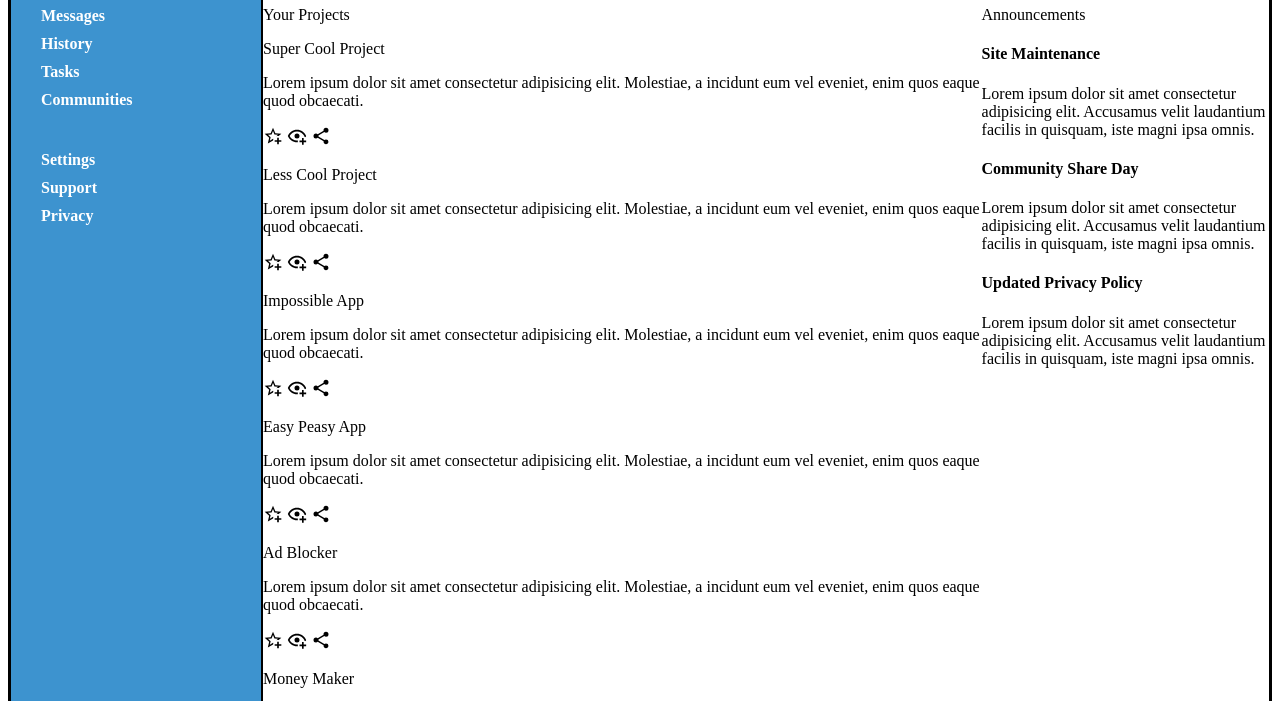
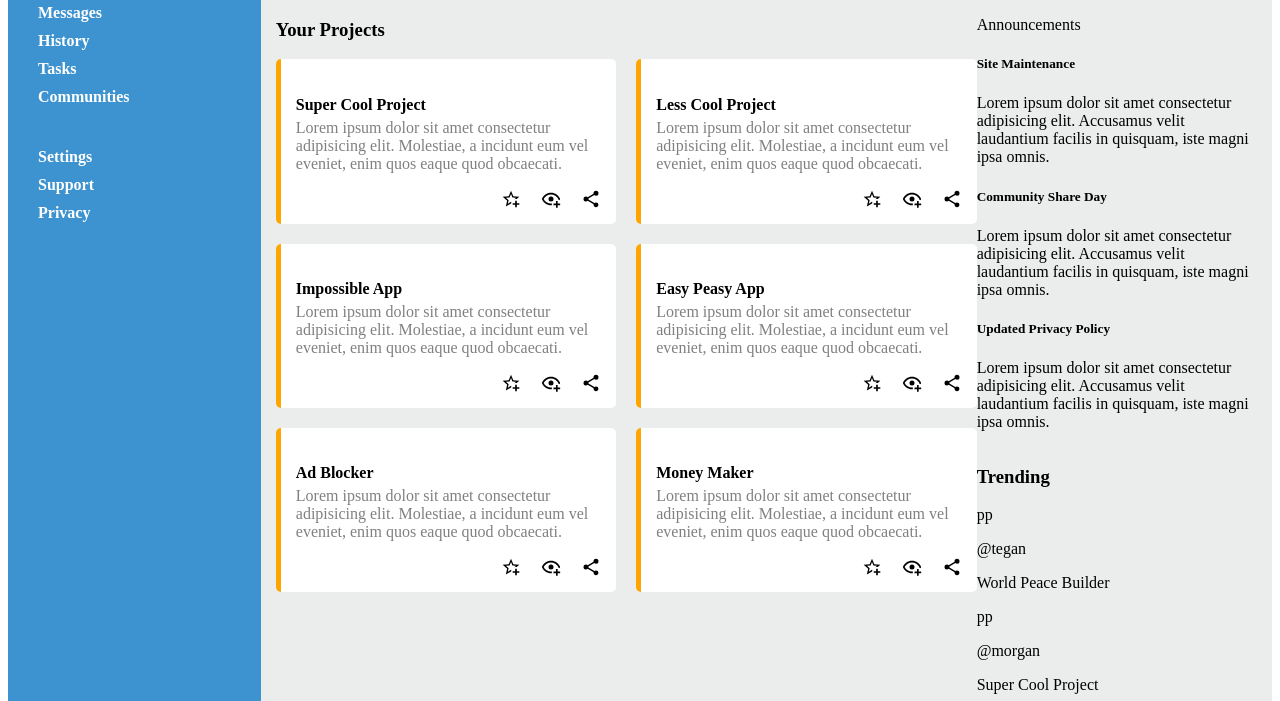
Before and after one commit to kusumakalla/Admin-Dashboard, a plain HTML site: page index.html in a window 1280 px wide. Shown: the part 153-854 px from the top of the page. Drawn offline with Linux system fonts and the light colour scheme.

Commit message:
Add layout and styles to cards section
Arrange the cards in grid and sttle them

```diff
--- a/index.html
+++ b/index.html
@@ -56,55 +56,62 @@
         </div>
         <div class="main-content">
             <div class="project-list">
-                <p>Your Projects</p>
-                <div class="card1">
-                    <p>Super Cool Project</p>
-                    <p>Lorem ipsum dolor sit amet consectetur adipisicing elit. Molestiae, a incidunt eum vel eveniet,
+                <h3>Your Projects</h3>
+                <div class="cards">
+                    <div class="card">
+                        <h4>Super Cool Project</h4>
+                        <p>Lorem ipsum dolor sit amet consectetur adipisicing elit. Molestiae, a incidunt eum vel
+                            eveniet,
                             enim quos eaque quod obcaecati.</p>
                         <div><img src="./images/star-plus-outline.svg" alt="stars" width="20px">
                             <img src="./images/eye-plus-outline.svg" alt="views" width="20px">
                             <img src="./images/share-variant.svg" alt="share" width="20px">
                         </div>
                     </div>
-                <div class="card2">
-                    <p>Less Cool Project</p>
-                    <p>Lorem ipsum dolor sit amet consectetur adipisicing elit. Molestiae, a incidunt eum vel eveniet,
+                    <div class="card">
+                        <h4>Less Cool Project</h4>
+                        <p>Lorem ipsum dolor sit amet consectetur adipisicing elit. Molestiae, a incidunt eum vel
+                            eveniet,
                             enim quos eaque quod obcaecati.</p>
                         <div><img src="./images/star-plus-outline.svg" alt="stars" width="20px">
                             <img src="./images/eye-plus-outline.svg" alt="views" width="20px">
                             <img src="./images/share-variant.svg" alt="share" width="20px">
                         </div>
                     </div>
-                <div class="card3">
-                    <p>Impossible App</p>
-                    <p>Lorem ipsum dolor sit amet consectetur adipisicing elit. Molestiae, a incidunt eum vel eveniet,
+                    <div class="card">
+                        <h4>Impossible App</h4>
+                        <p>Lorem ipsum dolor sit amet consectetur adipisicing elit. Molestiae, a incidunt eum vel
+                            eveniet,
                             enim quos eaque quod obcaecati.</p>
                         <div><img src="./images/star-plus-outline.svg" alt="stars" width="20px">
                             <img src="./images/eye-plus-outline.svg" alt="views" width="20px">
                             <img src="./images/share-variant.svg" alt="share" width="20px">
                         </div>
                     </div>
-                <div class="card4">
-                    <p>Easy Peasy App</p>
-                    <p>Lorem ipsum dolor sit amet consectetur adipisicing elit. Molestiae, a incidunt eum vel eveniet,
+                    <div class="card">
+                        <h4>Easy Peasy App</h4>
+                        <p>Lorem ipsum dolor sit amet consectetur adipisicing elit. Molestiae, a incidunt eum vel
+                            eveniet,
                             enim quos eaque quod obcaecati.</p>
                         <div><img src="./images/star-plus-outline.svg" alt="stars" width="20px">
                             <img src="./images/eye-plus-outline.svg" alt="views" width="20px">
                             <img src="./images/share-variant.svg" alt="share" width="20px">
                         </div>
                     </div>
-                <div class="card5">
-                    <p>Ad Blocker</p>
-                    <p>Lorem ipsum dolor sit amet consectetur adipisicing elit. Molestiae, a incidunt eum vel eveniet,
+                    <div class="card">
+                        <h4>Ad Blocker</h4>
+                        <p>Lorem ipsum dolor sit amet consectetur adipisicing elit. Molestiae, a incidunt eum vel
+                            eveniet,
                             enim quos eaque quod obcaecati.</p>
                         <div><img src="./images/star-plus-outline.svg" alt="stars" width="20px">
                             <img src="./images/eye-plus-outline.svg" alt="views" width="20px">
                             <img src="./images/share-variant.svg" alt="share" width="20px">
                         </div>
                     </div>
-                <div class="card6">
-                    <p>Money Maker</p>
-                    <p>Lorem ipsum dolor sit amet consectetur adipisicing elit. Molestiae, a incidunt eum vel eveniet,
+                    <div class="card">
+                        <h4>Money Maker</h4>
+                        <p>Lorem ipsum dolor sit amet consectetur adipisicing elit. Molestiae, a incidunt eum vel
+                            eveniet,
                             enim quos eaque quod obcaecati.</p>
                         <div><img src="./images/star-plus-outline.svg" alt="stars" width="20px">
                             <img src="./images/eye-plus-outline.svg" alt="views" width="20px">
@@ -112,22 +119,23 @@
                         </div>
                     </div>
                 </div>
+            </div>
             <div class="announcements">
                 <p>Announcements</p>
                 <div>
-                    <h4>Site Maintenance</h4>
+                    <h5>Site Maintenance</h5>
                     <p>Lorem ipsum dolor sit amet consectetur adipisicing elit. Accusamus velit laudantium facilis in
                         quisquam, iste magni ipsa omnis.
                     </p>
                 </div>
                 <div>
-                    <h4>Community Share Day</h4>
+                    <h5>Community Share Day</h5>
                     <p>Lorem ipsum dolor sit amet consectetur adipisicing elit. Accusamus velit laudantium facilis in
                         quisquam, iste magni ipsa omnis.
                     </p>
                 </div>
                 <div>
-                    <h4>Updated Privacy Policy</h4>
+                    <h5>Updated Privacy Policy</h5>
                     <p>Lorem ipsum dolor sit amet consectetur adipisicing elit. Accusamus velit laudantium facilis in
                         quisquam, iste magni ipsa omnis.
                     </p>
--- a/styles.css
+++ b/styles.css
@@ -1,5 +1,4 @@
 .container {
-    border: 2px solid black;
     display: grid;
     grid-template-columns: 1fr 4fr;
 }
@@ -14,7 +13,6 @@
     grid-row: 1/3;
     color: white;
     background-color: rgba(31, 130, 200, 0.862);
-    border: 1px solid black;
     padding-left: 25px;
     display: flex;
     flex-direction: column;
@@ -35,7 +33,6 @@
 /*........Header........*/
 
 .header {
-    border: 1px solid black;
     display: grid;
 }
 
@@ -119,7 +116,45 @@
 /*....main-content.......*/
 
 .main-content {
+    padding: 15px;
     display: grid;
     grid-template-columns: 2.5fr 1fr;
-    border: 1px solid black;
+    background-color: rgba(192, 198, 197, 0.315);
 }
+
+.project-list {
+    grid-row: 1 / 3;
+
+}
+
+.cards {
+    display: grid;
+    gap: 20px;
+    grid-template-columns: 1fr 1fr;
+}
+
+.card {
+    padding: 15px;
+    background-color: white;
+    box-shadow: 10px;
+    border-radius: 5px;
+    border-left: 5px solid orange;
+    display: flex;
+    flex-direction: column;
+}
+
+.card div {
+    align-self: flex-end;
+    display: flex;
+    gap: 20px;
+    justify-content: space-between;
+}
+
+.card p {
+    color: grey;
+    margin-top: 0;
+}
+
+.card h4 {
+    margin-bottom: 5px;
+}
```
Lines whose indentation alone changed are shown as unchanged.
